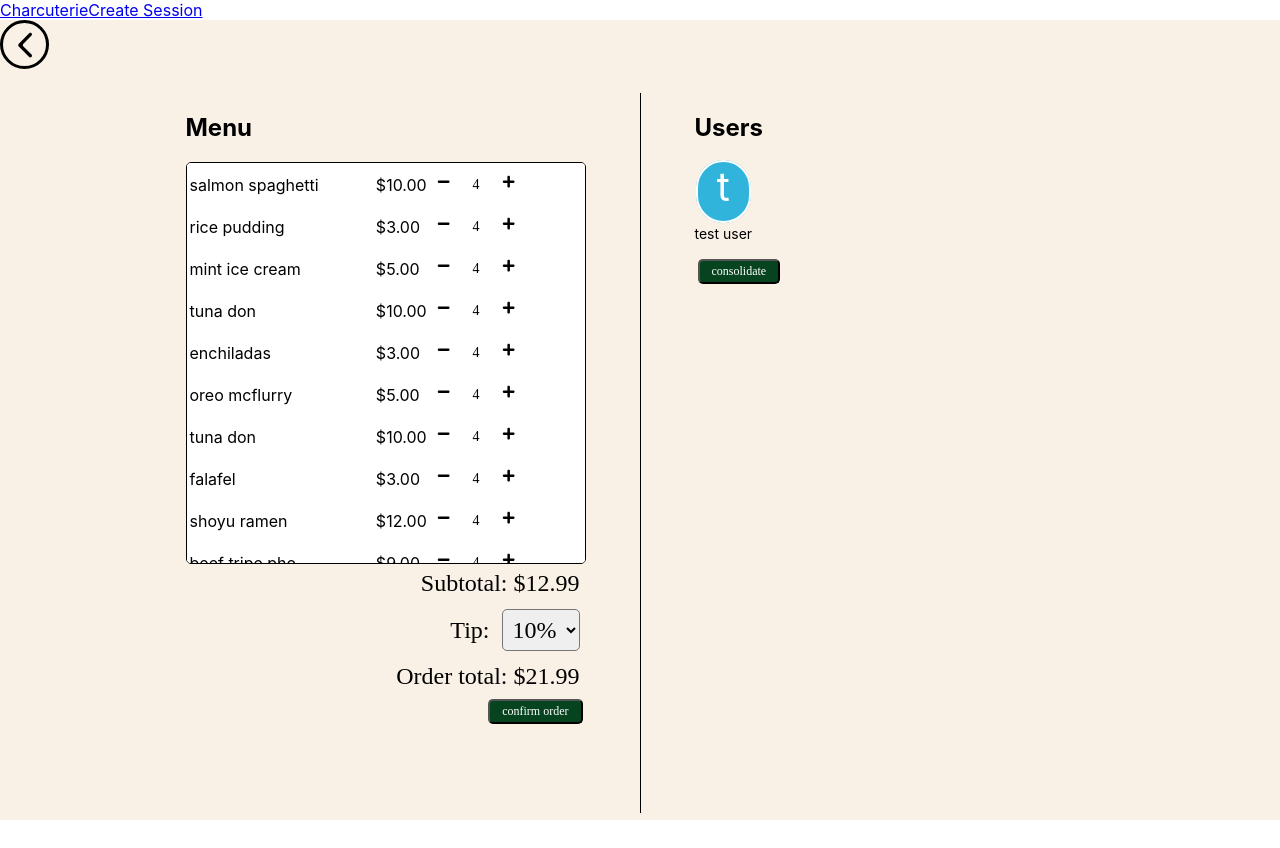
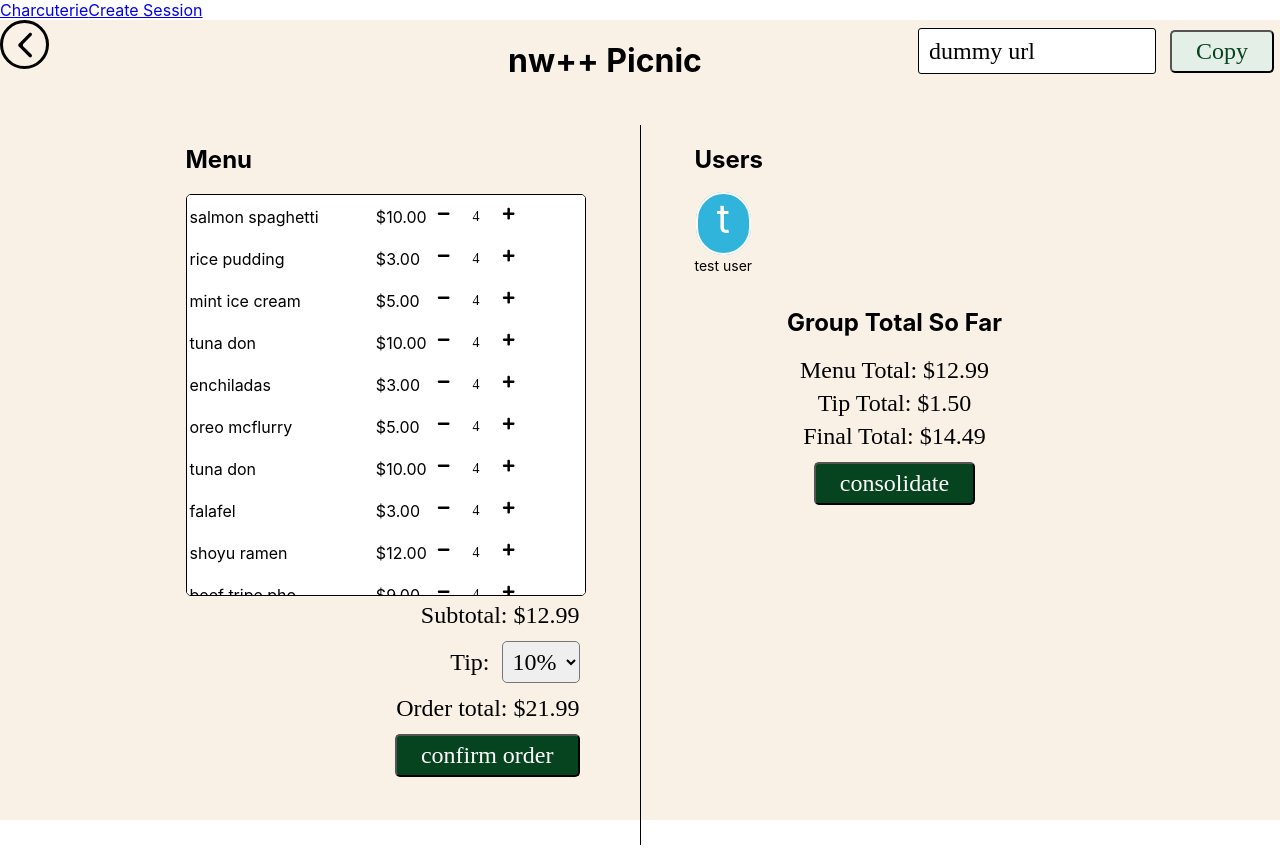
Before and after one commit to acchiang/cpsc-455-project, a React (Create React App) app: page /order-screen in a window 1280 px wide. Before the commit the page ends 820 px from the top, so only its background shows below. Built offline with nearby package versions, Linux system fonts and the light colour scheme.

Commit message:
add a top title bar

```diff
--- a/src/components/BackButton.js
+++ b/src/components/BackButton.js
@@ -4,7 +4,7 @@ import { useHistory } from "react-router-dom";
 
 const BackButtonContainer = styled.div`
   cursor: pointer;
-  width: 50px;
+  width: 300px;
   height: 50px;
 `;
 
--- /dev/null
+++ b/src/components/CopyUrlBox.js
@@ -0,0 +1,18 @@
+import styled from "styled-components";
+import Button from "./Button";
+import Input from "./Input";
+
+const BoxContainer = styled.div`
+  visibility: ${(p) => {return p.showElement ? 'visible' : 'hidden'}}
+`;
+
+const CopyUrlBox = ({ url }) => {
+  return (
+    <BoxContainer showElement={url && url.length > 0}>
+      <Input size={"default"} value={url}/>
+      <Button size={"medium"} type={"secondary"} label={"Copy"} />
+    </BoxContainer>
+  );
+};
+
+export default CopyUrlBox;
--- /dev/null
+++ b/src/components/TopTitleBar.js
@@ -0,0 +1,21 @@
+import styled from "styled-components";
+
+import BackButton from "components/BackButton";
+import CopyUrlBox from "components/CopyUrlBox";
+
+const TopTitleBarContainer = styled.div`
+  width: 100vw;
+  display: flex;
+  justify-content: space-between;
+`;
+
+const TopTitleBar = ({ title, backUrl, copyUrl }) => (
+  <TopTitleBarContainer>
+    <BackButton url={backUrl} />
+    <h1>{title}</h1>
+    <CopyUrlBox url={copyUrl} />
+  </TopTitleBarContainer>
+
+);
+
+export default TopTitleBar;
--- a/src/pages/OrderScreen.js
+++ b/src/pages/OrderScreen.js
@@ -7,8 +7,10 @@ import Button from "components/Button";
 import MenuSelector from "components/MenuSelector"
 import DollarAmount from "components/DollarAmount"
 import TipAmount from "components/TipAmount"
+import TotalAmount from "components/TotalAmount"
 import styled from 'styled-components'
 import TextIcon from "components/TextIcon";
+import TopTitleBar from "components/TopTitleBar";
 
 function OrderScreen() {
   const [order, setOrder] = useState(null);
@@ -19,13 +21,13 @@ function OrderScreen() {
   };
 
   // TODO: send order to server & attach userId
-  const sendOrder = () => {};
+  const sendOrder = () => { };
 
   // TODO: get group total (including tips) from server
-  const getGroupTotals = () => {};
+  const getGroupTotals = () => { };
 
   // TODO: history.push to next page with data
-  const consolidateOrder = () => {}
+  const consolidateOrder = () => { }
 
   useEffect(() => {
     // TODO: Perhaps implement webhook (socket) to listen for additional users
@@ -74,13 +76,17 @@ function OrderScreen() {
   const IconsContainer = styled.div`
   `
 
+  const FinalOrderContainer = styled.div`
+    text-align: center;
+  `
+
   const optionsNoInput = ["10%", "15%", "20%"];
 
   return (
     <Theme>
       <OrderContext.Provider value={[order, setOrder]}>
         <PageContainer>
-      <BackButton url={"/create-session"}/>
+          <TopTitleBar title={"nw++ Picnic"} backUrl={"/create-session"} copyUrl={"dummy url"}/>
           <PanelContainer>
             <table>
               <tr>
@@ -88,21 +94,28 @@ function OrderScreen() {
                   <h2>Menu</h2>
                   <MenuSelector order={order} />
                   <SubtotalContainer>
-              <DollarAmount size={"medium"} label={"Subtotal"} amount={"12.99"}/>
-              <TipAmount size={"medium"} label={"Tip"} options={optionsNoInput}/>
-              <DollarAmount size={"medium"} label={"Order total"} amount={"21.99"}/>
-              <Button size={"small"} type={"primary"} label={"confirm order"} onClick={()=> window.location.href='/final-order'} />
+                    <DollarAmount size={"medium"} label={"Subtotal"} amount={"12.99"} />
+                    <TipAmount size={"medium"} label={"Tip"} options={optionsNoInput} />
+                    <DollarAmount size={"medium"} label={"Order total"} amount={"21.99"} />
+                    <Button size={"medium"} type={"primary"} label={"confirm order"} onClick={() => window.location.href = '/final-order'} />
                   </SubtotalContainer>
                 </Panel>
                 <DividerPanel>
-            <Divider/>
+                  <Divider />
                 </DividerPanel>
                 <Panel>
                   <h2>Users</h2>
                   <IconsContainer>
                     <TextIcon textLetter={'t'} size={'default'} color={'#31B4DB'}>test user</TextIcon>
                   </IconsContainer>
-            <Button size={"small"} type={"primary"} label={"consolidate"} onClick={()=> window.location.href='/final-order'} />
+                  <FinalOrderContainer>
+                    <h2>Group Total So Far</h2>
+                    <TotalAmount
+                      size={"medium"}
+                      menuAmount={"12.99"}
+                      tipAmount={"1.50"}/>
+                    <Button size={"medium"} type={"primary"} label={"consolidate"} onClick={() => window.location.href = '/final-order'} />
+                  </FinalOrderContainer>
                   </Panel>
               </tr></table>
           </PanelContainer>
```
Lines whose indentation alone changed are shown as unchanged.
